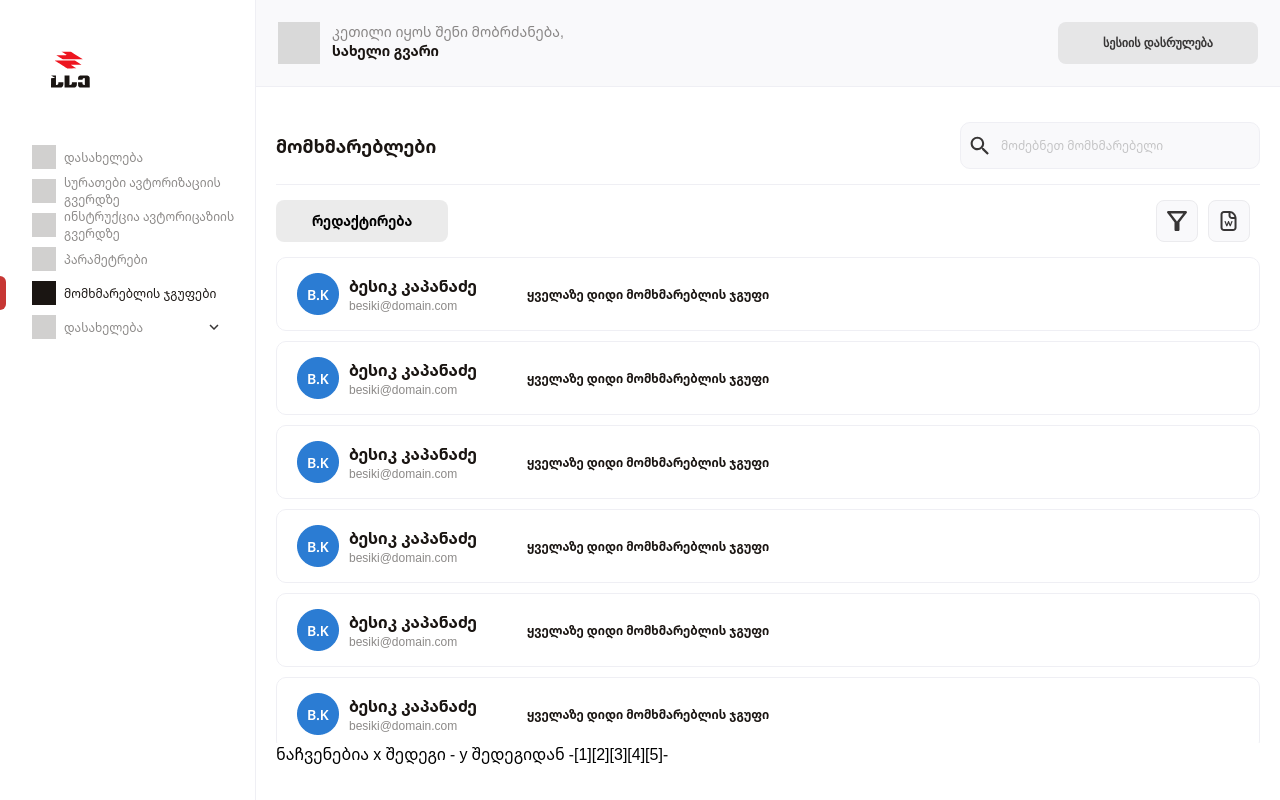
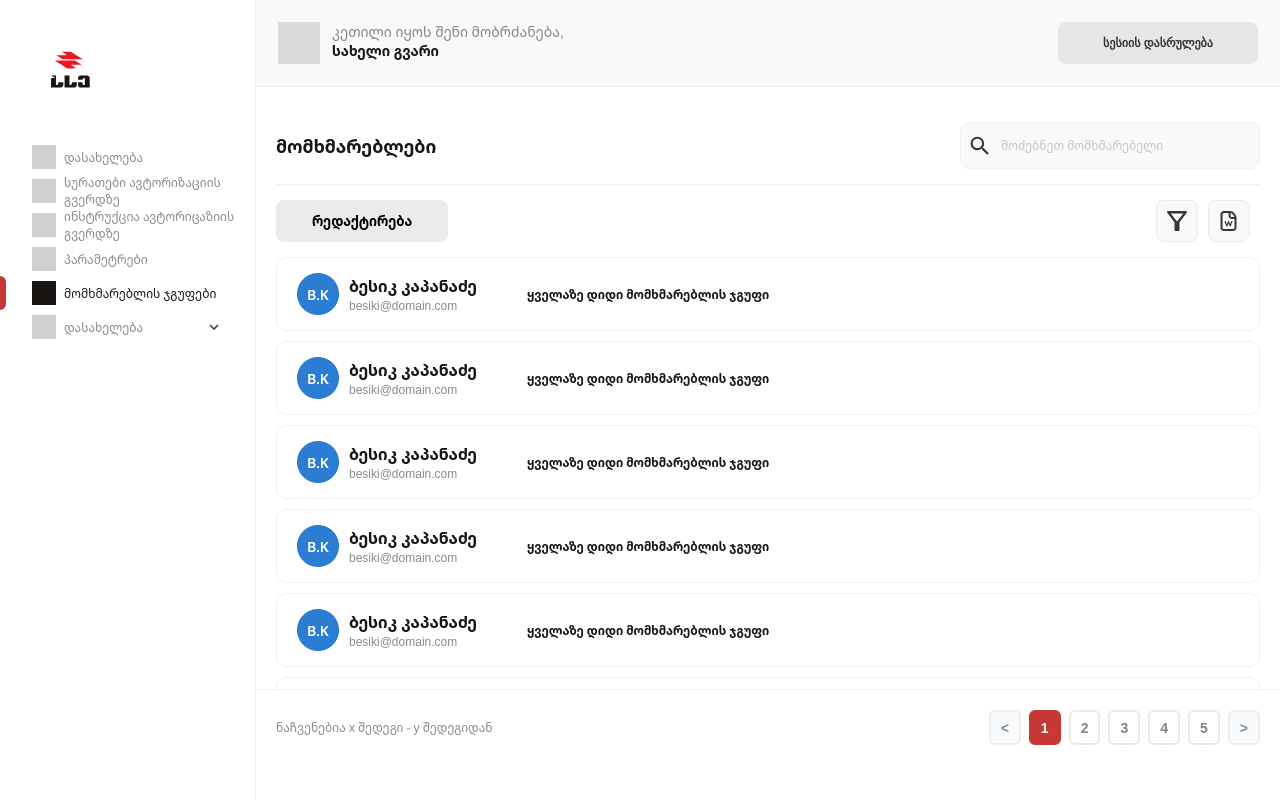
Before and after one commit to LukaTsanavaBTU/angular-task, an Angular app: page /users in a window 1280 px wide. Built offline with nearby package versions, Linux system fonts and the light colour scheme.

Commit message:
Add pagination styles

```diff
--- a/src/app/main-content/users-browser/users-browser.component.css
+++ b/src/app/main-content/users-browser/users-browser.component.css
@@ -1,12 +1,17 @@
 :host {
     flex: 1;
     overflow: auto;
-    padding: 35px 20px;
+    padding: 35px 0;
     display: flex;
     flex-direction: column;
 }
 
 /* Header */
+
+.header,
+.users-container {
+    padding: 0 20px;
+}
 
 .header {
     display: flex;
@@ -102,3 +107,50 @@
 }
 
 /* Pagination */
+
+.pagination {
+    display: flex;
+    align-items: center;
+    justify-content: space-between;
+    padding: 20px;
+    border-top: 1px solid #EFEFF4;
+}
+
+.pagination-info {
+    font-size: 12px;
+    color: #1A1512;
+    opacity: 0.5;
+    margin-left: 20;
+}
+
+.pagination-buttons {
+    display: flex;
+    gap: 8px;
+
+}
+
+.pagination-buttons button{
+    border: 2px solid #EAEAEA;
+    border-radius: 6px;
+    color: #00081180;
+    font-weight: 600;
+    font-size: 14px;
+    padding: 6px 10px;
+    background-color: #FFFFFF;
+}
+
+.pagination-buttons button:hover{
+    filter: brightness(96%);
+}
+
+.pagination-buttons button.active  {
+    background-color: #C73734;
+    border: 2px solid #C73734;
+    color: #FFFFFF;;
+}
+
+.pagination-buttons button.arrow {
+    background-color: #F8FAFB;
+    border: 2px solid #E9EEF0;
+    color: #818B9A;
+}
--- a/src/app/main-content/users-browser/users-browser.component.html
+++ b/src/app/main-content/users-browser/users-browser.component.html
@@ -70,6 +70,15 @@
   />
 </div>
 <div class="pagination">
-  ნაჩვენებია x შედეგი - y შედეგიდან -[1][2][3][4][5]-
+  <div class="pagination-info">ნაჩვენებია x შედეგი - y შედეგიდან</div>
+  <div class="pagination-buttons">
+    <button class="arrow">&#60;</button>
+    <button class="active">1</button>
+    <button>2</button>
+    <button>3</button>
+    <button>4</button>
+    <button>5</button>
+    <button class="arrow">&#62;</button>
+  </div>
   <!-- maybe add seperate component for this -->
 </div>
```
